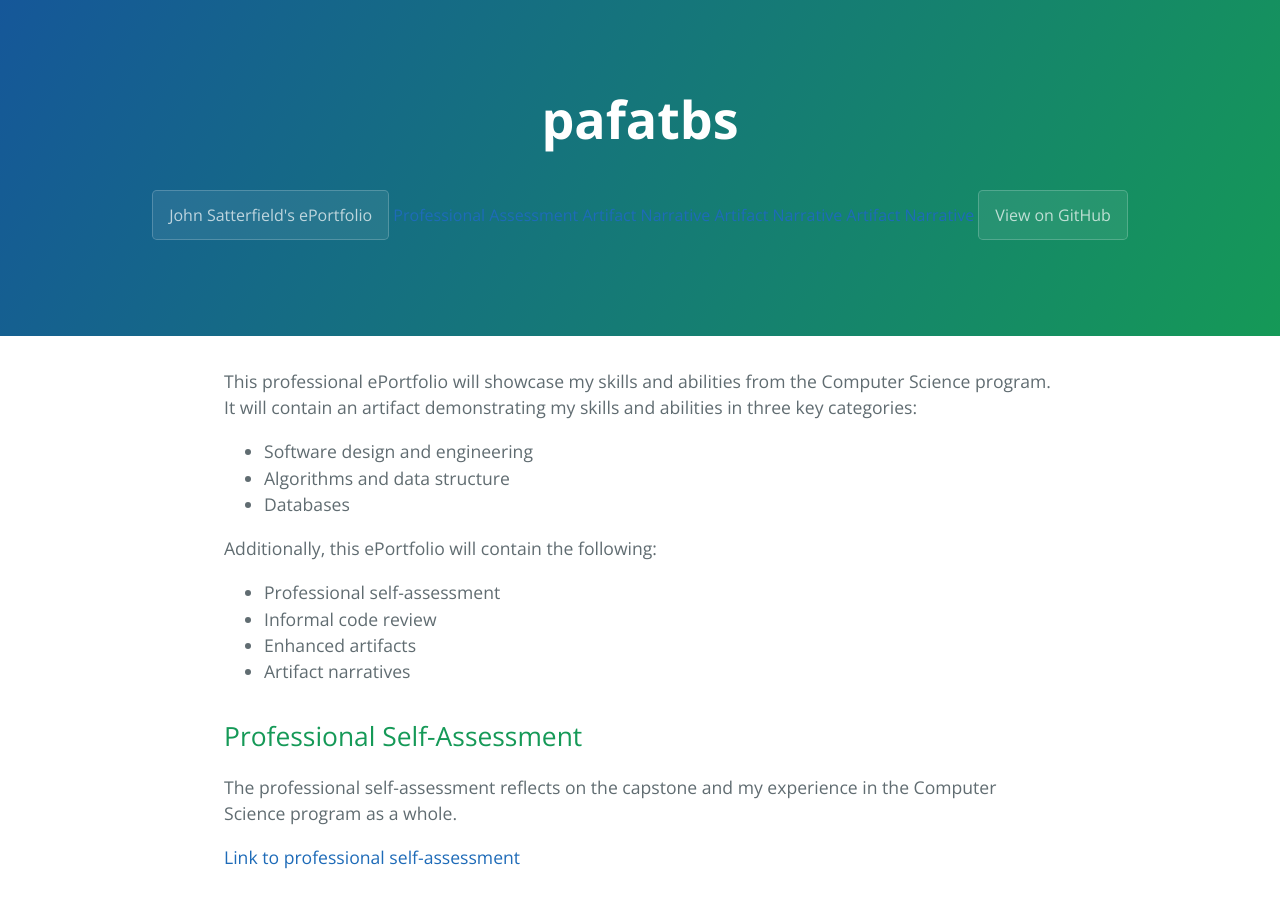
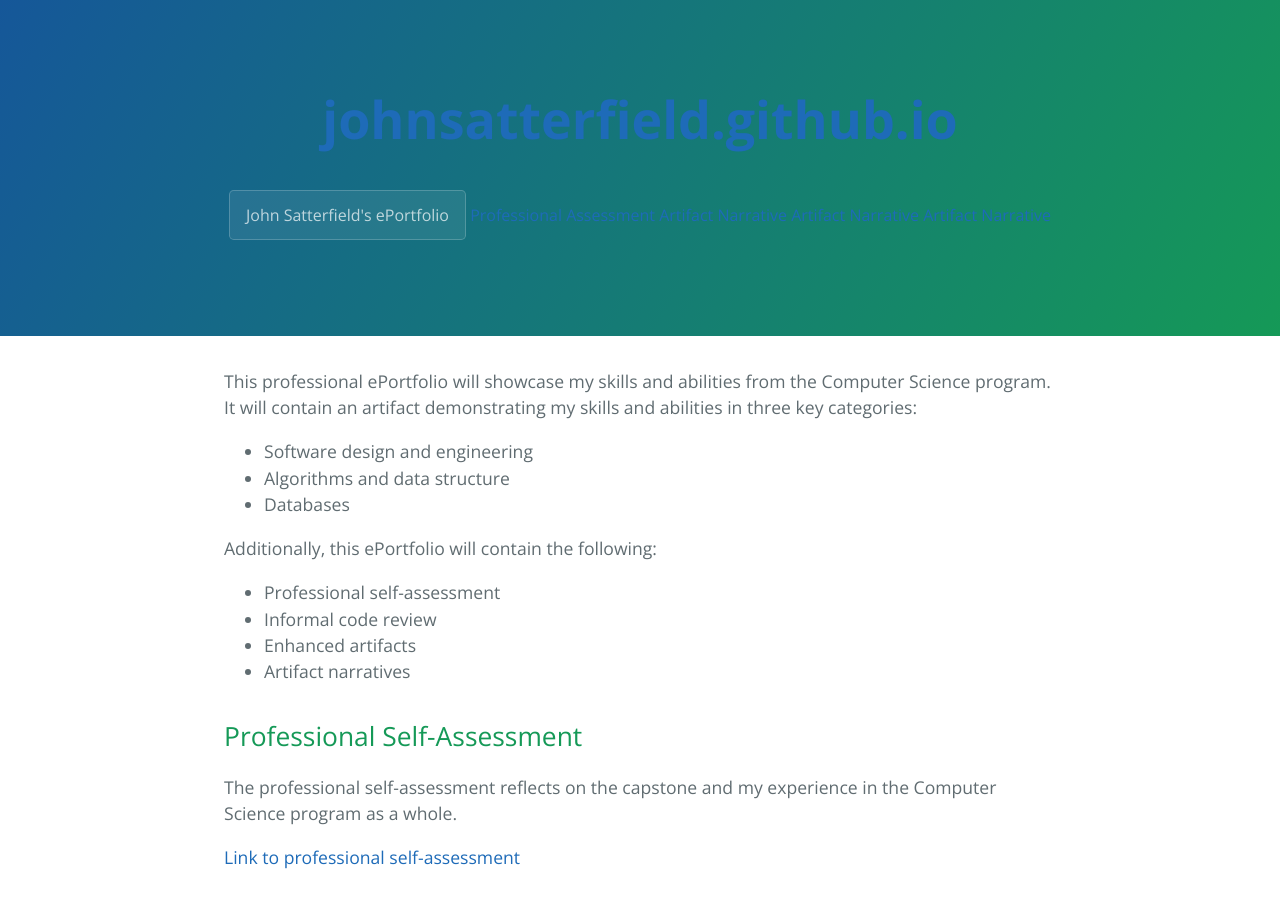
Before and after one commit to johnsatterfield/johnsatterfield.github.io, a Jekyll site: the page built from index.md, in a window 1280 px wide and 900 px high. Built offline with Jekyll 4.4.1, drawn with Linux system fonts in a browser that asks for light colours; some of the changed text lies outside the part shown.

Commit message:
Update template.html

```diff
--- a/_layouts/template.html
+++ b/_layouts/template.html
@@ -11,12 +11,11 @@
   </head>
   <body>
     <section class="page-header">
-      <h1 class="project-name">pafatbs</h1>
+      <h1 class="project-name"><a class="site-title" href="{{ '/' | absolute_url }}">{{ site.title | escape }}</a></h1>
       <h2 class="project-tagline"></h2>
       {% for page in site.pages %}
         <a href= {{ page.filename }} class="btn">{{ page.title }}</a>
       {% endfor %}
-      <a href="https://github.com/phuston/patrickandfrantonarethebestninjas" class="btn">View on GitHub</a>
     </section>
 
     <section class="main-content">
@@ -24,8 +23,6 @@
       {{ content }}
 
       <footer class="site-footer">
-        <span class="site-footer-owner"><a href="https://github.com/phuston/patrickandfrantonarethebestninjas">pafatbs</a> is maintained by <a href="https://github.com/phuston">phuston</a>.</span>
-
         <span class="site-footer-credits">This page was generated by <a href="https://pages.github.com">GitHub Pages</a> using the <a href="https://github.com/jasonlong/cayman-theme">Cayman theme</a> by <a href="https://twitter.com/jasonlong">Jason Long</a>.</span>
       </footer>
 
```
